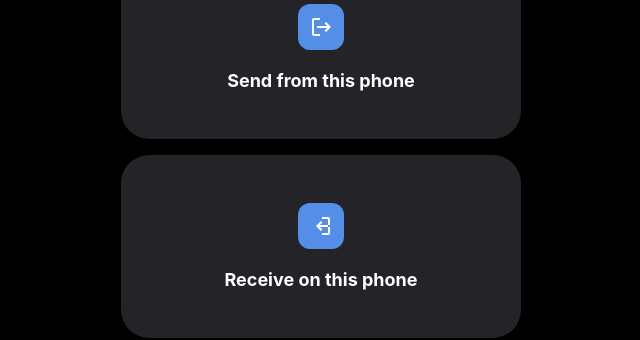
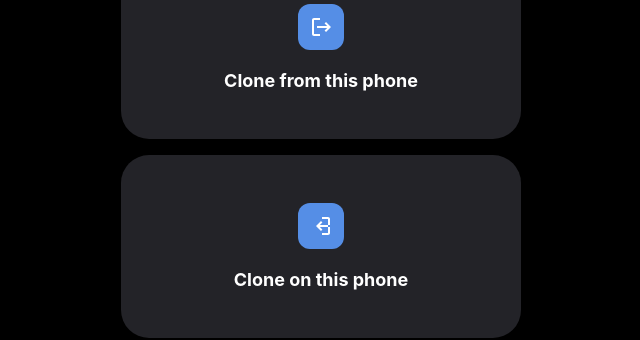
Before and after one commit to xpartee/Clone, a plain HTML site: page index.html in a window 1280 px wide. Shown: the part 321-661 px from the top of the page, 319-959 px from the left. Drawn offline with Linux system fonts and the light colour scheme.

Commit message:
Update index.html

```diff
--- a/index.html
+++ b/index.html
@@ -137,22 +137,22 @@
     <div class="options-grid">
       <a href="#" class="option-card">
         <div class="icon-badge">
-          <!-- Send Icon -->
+          <!-- Send/Clone Out Icon -->
           <svg viewBox="0 0 24 24">
             <path d="M17 7l-1.41 1.41L18.17 11H8v2h10.17l-2.58 2.58L17 17l5-5zM5 5h6V3H5c-1.1 0-2 .9-2 2v14c0 1.1.9 2 2 2h6v-2H5V5z"/>
           </svg>
         </div>
-        <span class="card-label">Send from this phone</span>
+        <span class="card-label">Clone from this phone</span>
       </a>
 
       <a href="#" class="option-card">
         <div class="icon-badge">
-          <!-- Receive Icon -->
+          <!-- Receive/Clone In Icon -->
           <svg viewBox="0 0 24 24">
             <path d="M19 5h-6V3h6c1.1 0 2 .9 2 2v14c0 1.1-.9 2-2 2h-6v-2h6V5zm-7 12l1.41-1.41L10.83 13H21v-2H10.83l2.58-2.58L12 7l-5 5 5 5z"/>
           </svg>
         </div>
-        <span class="card-label">Receive on this phone</span>
+        <span class="card-label">Clone on this phone</span>
       </a>
     </div>
   </div>
```
